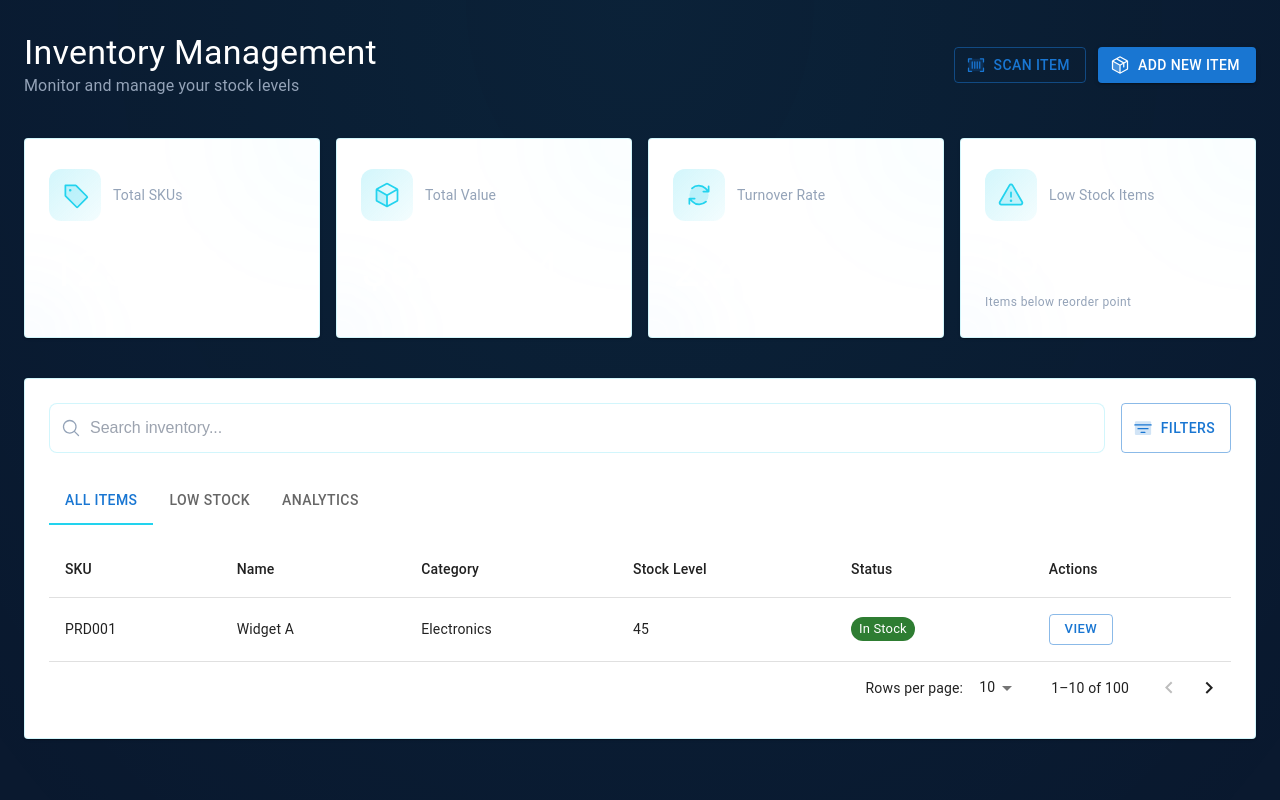
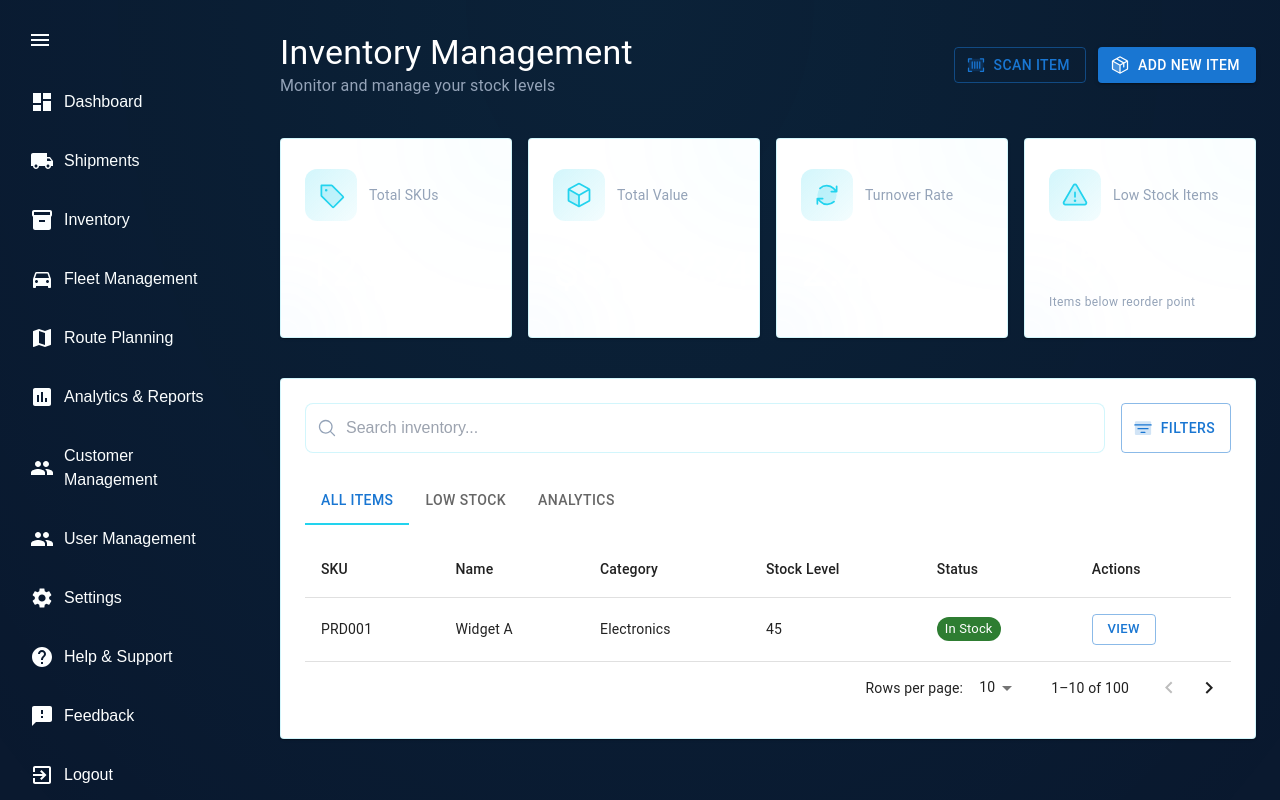
Before and after one commit to virtutechcloud/LogiMax, a Next.js app in the folder logimax/: page /inventory in a window 1280 px wide. Built offline with nearby package versions, Linux system fonts and the light colour scheme.

Commit message:
added feedback, inventory: sidebar was added

```diff
--- a/logimax/app/(dashboard)/inventory/page.tsx
+++ b/logimax/app/(dashboard)/inventory/page.tsx
@@ -37,6 +37,7 @@ import {
   Tooltip,
   ResponsiveContainer,
 } from "recharts";
+import Sidebar from "../../components/sidebar";
 
 // Mock data - replace with actual data fetching
 const inventoryStats = {
@@ -151,16 +152,17 @@ export default function Inventory() {
   const [showFilters, setShowFilters] = useState(false);
 
   return (
-    <div className="min-h-screen bg-[#0a192f]">
+    <div className="min-h-screen bg-[#0a192f] flex">
+      <Sidebar className="w-64" />
+      <div className="flex-1 ml-64 relative">
         <motion.div
           className="fixed inset-0 bg-[radial-gradient(ellipse_at_top,_var(--tw-gradient-stops))] from-cyan-400/5 to-transparent pointer-events-none"
           initial={{ opacity: 0 }}
           animate={{ opacity: 1 }}
           transition={{ duration: 1 }}
         />
-
         <Container maxWidth="xl" className="relative py-8 space-y-10">
-        {/* Enhanced Header Section */}
+          {/* Header Section */}
           <div className="flex justify-between items-center">
             <motion.div
               initial={{ opacity: 0, y: 20 }}
@@ -229,14 +231,14 @@ export default function Inventory() {
             />
           </div>
 
-        {/* Enhanced Main Content */}
+          {/* Main Content */}
           <motion.div
             initial={{ opacity: 0, y: 20 }}
             animate={{ opacity: 1, y: 0 }}
             transition={{ delay: 0.5 }}
           >
             <Paper className="bg-[#0f1729] border border-cyan-400/20 hover:border-cyan-400/40 transition-all p-6">
-            {/* Enhanced Search and Filter Bar */}
+              {/* Search and Filter Bar */}
               <div className="flex gap-4 mb-6">
                 <div className="relative flex-1">
                   <MagnifyingGlass className="absolute left-3 top-1/2 -translate-y-1/2 text-slate-400 w-5 h-5" />
@@ -283,8 +285,12 @@ export default function Inventory() {
                       <Table>
                         <TableHead>
                           <TableRow>
-                          <TableCell className="text-slate-400">SKU</TableCell>
-                          <TableCell className="text-slate-400">Name</TableCell>
+                            <TableCell className="text-slate-400">
+                              SKU
+                            </TableCell>
+                            <TableCell className="text-slate-400">
+                              Name
+                            </TableCell>
                             <TableCell className="text-slate-400">
                               Category
                             </TableCell>
@@ -380,5 +386,6 @@ export default function Inventory() {
           </motion.div>
         </Container>
       </div>
+    </div>
   );
 }
--- a/logimax/app/(root)/layout.tsx
+++ b/logimax/app/(root)/layout.tsx
@@ -4,7 +4,6 @@ import React, { useState, useEffect } from "react";
 import Header from "../components/header";
 import HeroSection from "../components/hero";
 import Benefits from "../components/benefits";
-import TestimonialsCarousel from "../components/TestimonialsCarousel";
 import PricingPlans from "../components/PricingPlans";
 import Footer from "../components/footer";
 
--- a/logimax/app/components/sidebar.tsx
+++ b/logimax/app/components/sidebar.tsx
@@ -117,7 +117,7 @@ const Sidebar = () => {
           </StyledLink>
         </MenuItem>
         <MenuItem>
-          <StyledLink href="/route-planning" passHref isCollapsed={isCollapsed}>
+          <StyledLink href="/routing" passHref isCollapsed={isCollapsed}>
             <IconWrapper>
               <Map />
             </IconWrapper>
```
Also changed, not shown: logimax/app/(dashboard)/feedback/page.tsx (added). Lines whose indentation alone changed are shown as unchanged.
